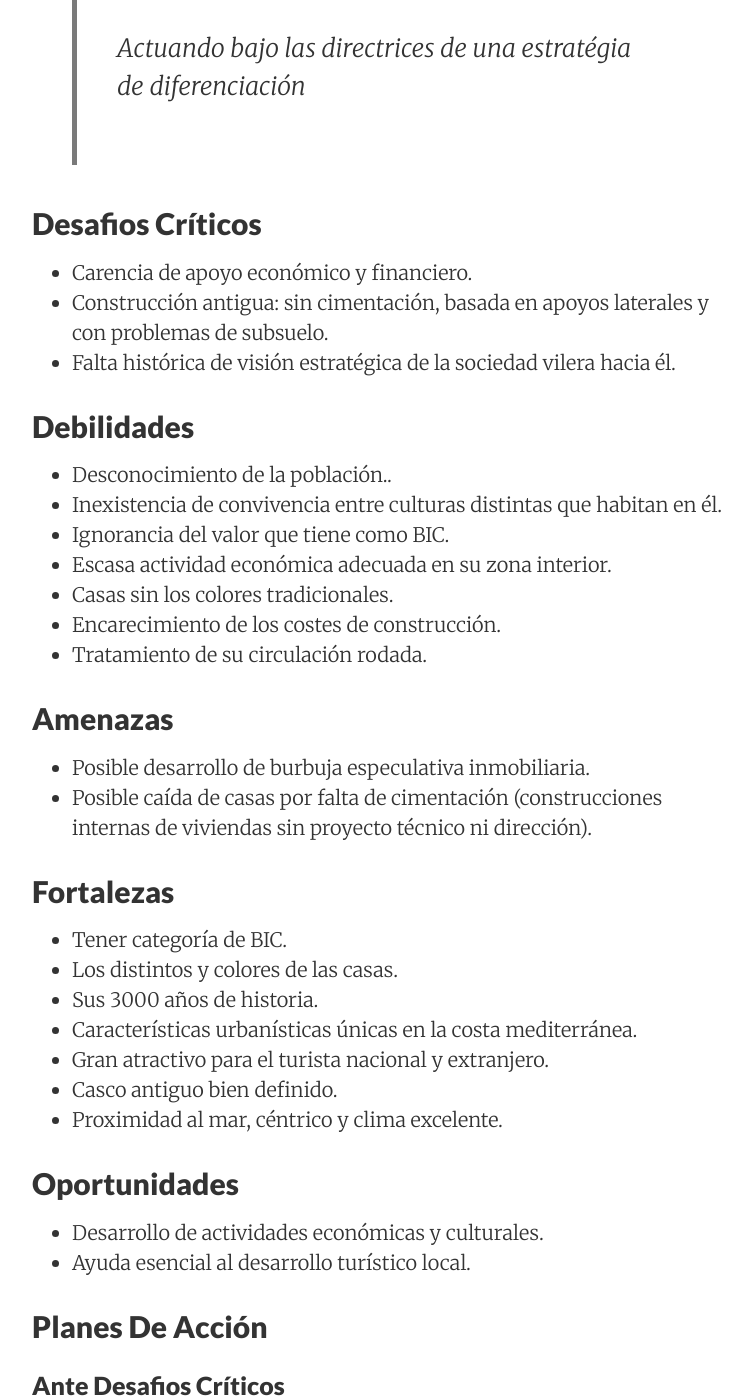
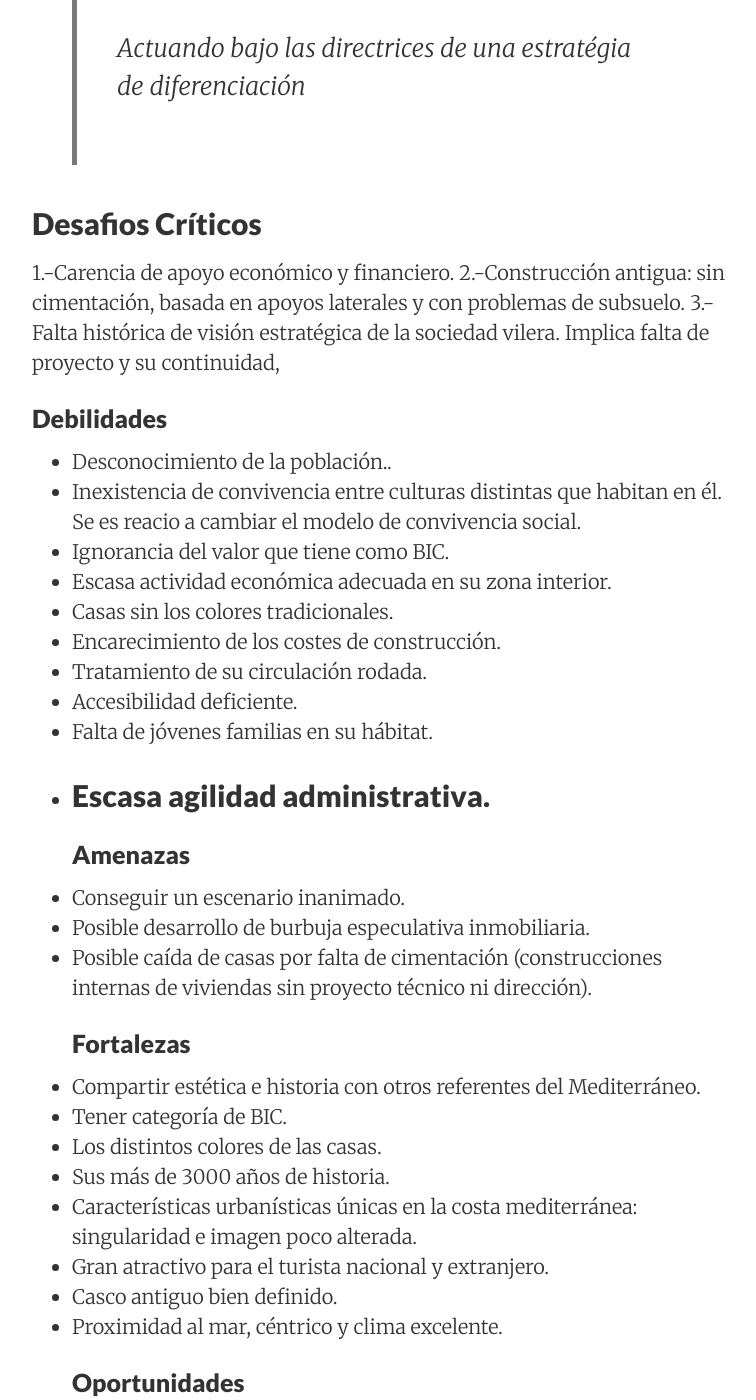
Before and after one commit to mortjac/equi, a Jekyll site: the page built from _posts/2015-07-11-ideas-estrategicas.md, in a window 1280 px wide and 1400 px high, scrolled down 1453 px. Shown: the whole window, without its empty margins (258-1014 px from the left). Built offline with Jekyll 4.4.1, drawn with Linux system fonts in a browser that asks for light colours; nearby versions of some CDN libraries; some of the changed text lies outside the part shown.

Commit message:
Ideas ... nuevo versíon
Incluidos los ideas de Pepe Lloret

```diff
--- a/_posts/2015-07-11-ideas-estrategicas.md
+++ b/_posts/2015-07-11-ideas-estrategicas.md
@@ -28,39 +28,43 @@ Así convertirlo en el mayor aliciente para el fomento y promoción turística d
 
 ## Desafios Críticos
 
-- Carencia de apoyo económico y financiero.
-- Construcción antigua: sin cimentación, basada en apoyos laterales y con problemas de subsuelo.
-- Falta histórica de visión estratégica de la sociedad vilera hacia él.
-
-## Debilidades
+1.-Carencia de apoyo económico y financiero.
+2.-Construcción antigua: sin cimentación, basada en apoyos laterales y con problemas de subsuelo.
+3.- Falta histórica de visión estratégica de la sociedad vilera.  Implica falta de proyecto y su continuidad,
+### Debilidades
 
 - Desconocimiento de la población..
-- Inexistencia de convivencia entre culturas distintas que habitan en él.
+ - Inexistencia de convivencia entre culturas distintas que habitan en él. Se es reacio a cambiar el modelo de convivencia social.
 - Ignorancia del valor que tiene como BIC.
 - Escasa actividad económica adecuada en su zona interior.
 - Casas sin los colores tradicionales.
 - Encarecimiento de los costes de construcción.
 - Tratamiento de su circulación rodada.
+- Accesibilidad deficiente.
+- Falta de jóvenes familias en su hábitat.
+- Escasa agilidad administrativa.
+-
+### Amenazas
 
-## Amenazas
-
+- Conseguir un escenario inanimado.
 - Posible desarrollo de burbuja especulativa inmobiliaria.
 - Posible caída de casas por falta de cimentación (construcciones internas de viviendas sin proyecto técnico ni dirección).
+### Fortalezas
 
-## Fortalezas
-
+- Compartir estética e historia con otros referentes del Mediterráneo.
 - Tener categoría de BIC.
-- Los distintos  y colores de las casas.
-- Sus 3000 años de historia.
-- Características urbanísticas únicas en la costa mediterránea.
+- Los distintos colores de las casas.
+- Sus más de 3000 años de historia.
+- Características urbanísticas únicas en la costa mediterránea: singularidad e imagen poco alterada.
 - Gran atractivo para el turista nacional y extranjero.
 - Casco antiguo bien definido.
 - Proximidad al mar, céntrico y clima excelente.
-
-## Oportunidades
+### Oportunidades
 
 - Desarrollo de actividades económicas y culturales.
-- Ayuda  esencial al desarrollo turístico local.
+- Ayuda  esencial al desarrollo turístico local: conseguir nuevos turistas con motivaciones diferentes.
+- Realización de conurbaciones (especie de mancomunidades) entre poblaciones colindantes.
+- Especial aportación del casco antiguo.
 
 ## Planes De Acción
 
```
Also changed, not shown: other parts of _posts/2015-07-11-ideas-estrategicas.md (+1 -1 lines).
